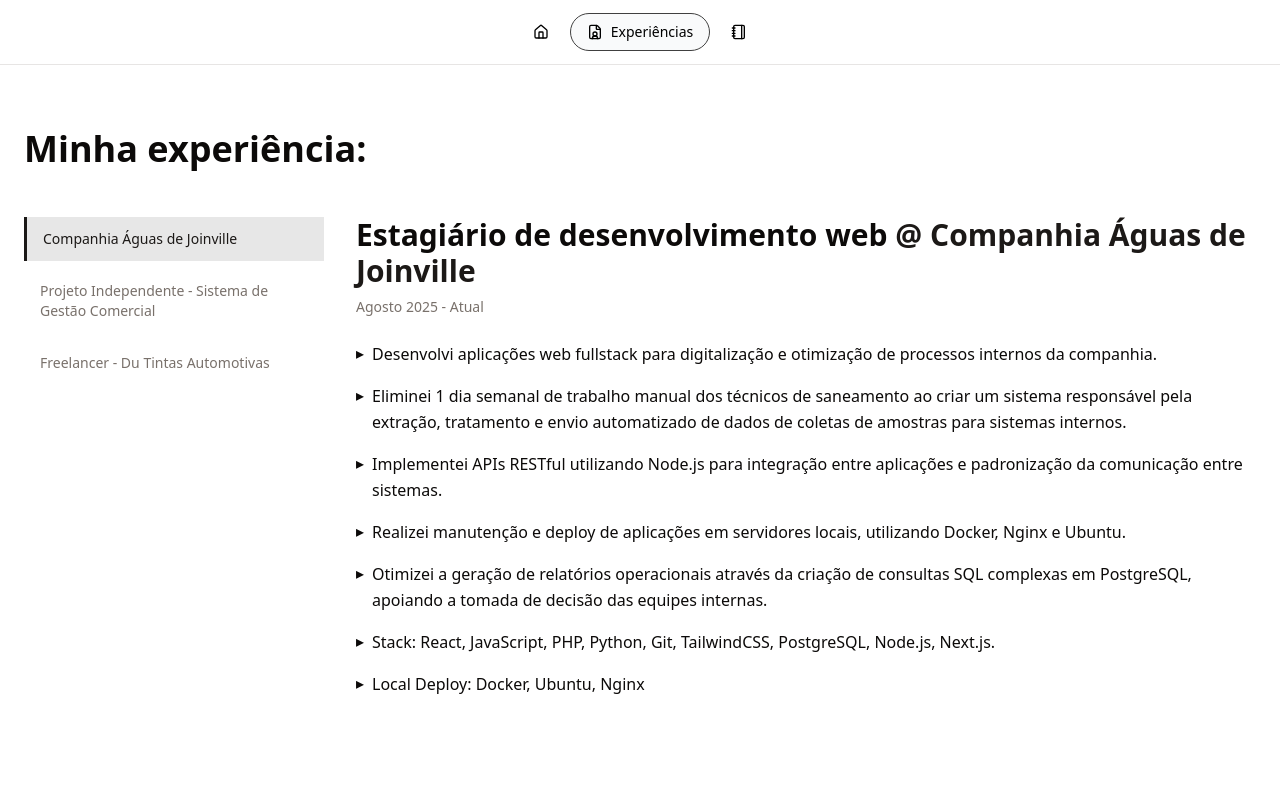
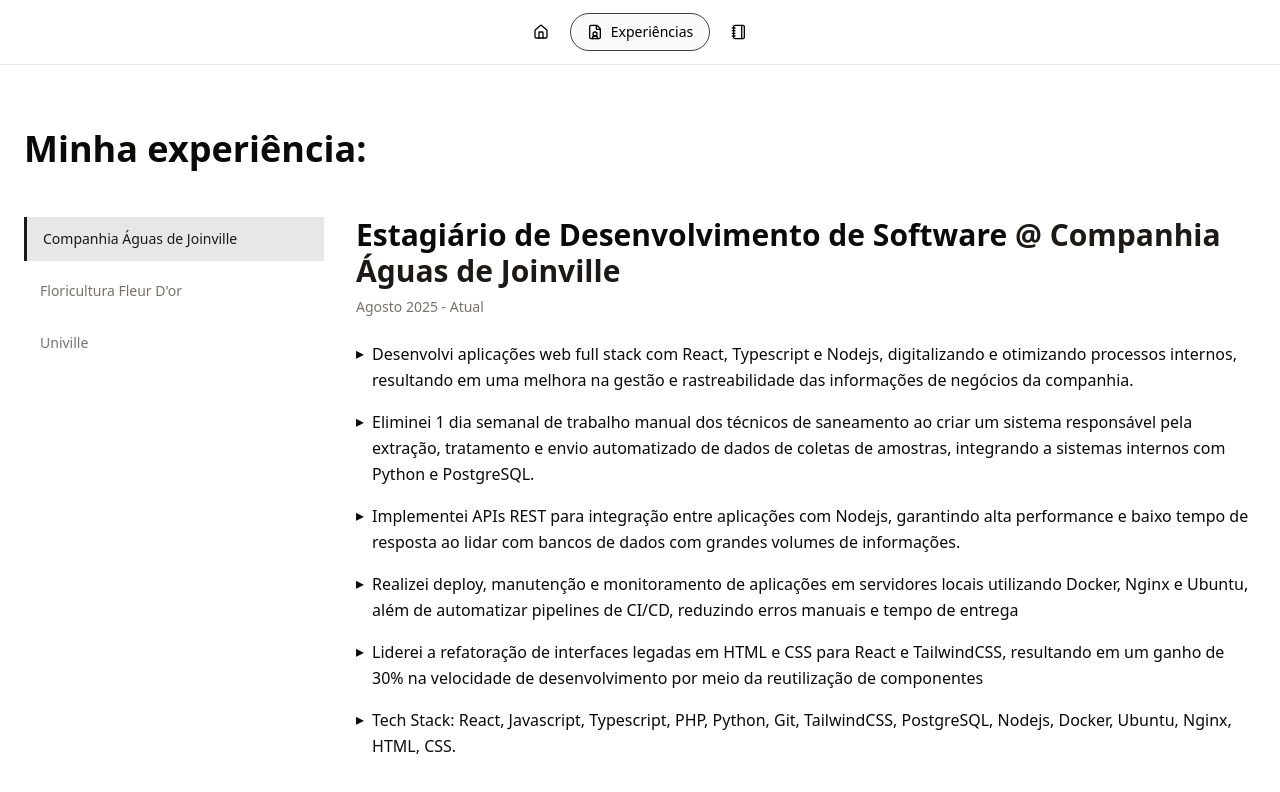
Before and after one commit to cyronp/portfolio, a Next.js app in the folder portfolio/: page /experiencias in a window 1280 px wide. Shown: the top 792 px of the page. Built offline with nearby package versions, Linux system fonts and the light colour scheme.

Commit message:
Refactor experience entries for clarity and detail; update roles, responsibilities, and tech stack descriptions

```diff
--- a/portfolio/app/experiencias/page.tsx
+++ b/portfolio/app/experiencias/page.tsx
@@ -15,44 +15,39 @@
   {
     id: "aguas-joinville",
     company: "Companhia Águas de Joinville",
-    role: "Estagiário de desenvolvimento web",
+    role: "Estagiário de Desenvolvimento de Software",
     period: "Agosto 2025 - Atual",
     responsibilities: [
-      "Desenvolvi aplicações web fullstack para digitalização e otimização de processos internos da companhia.",
-      "Eliminei 1 dia semanal de trabalho manual dos técnicos de saneamento ao criar um sistema responsável pela extração, tratamento e envio automatizado de dados de coletas de amostras para sistemas internos.",
-      "Implementei APIs RESTful utilizando Node.js para integração entre aplicações e padronização da comunicação entre sistemas.",
-      "Realizei manutenção e deploy de aplicações em servidores locais, utilizando Docker, Nginx e Ubuntu.",
-      "Otimizei a geração de relatórios operacionais através da criação de consultas SQL complexas em PostgreSQL, apoiando a tomada de decisão das equipes internas.",
-      "Stack: React, JavaScript, PHP, Python, Git, TailwindCSS, PostgreSQL, Node.js, Next.js.",
-      "Local Deploy: Docker, Ubuntu, Nginx",
+      "Desenvolvi aplicações web full stack com React, Typescript e Nodejs, digitalizando e otimizando processos internos, resultando em uma melhora na gestão e rastreabilidade das informações de negócios da companhia.",
+      "Eliminei 1 dia semanal de trabalho manual dos técnicos de saneamento ao criar um sistema responsável pela extração, tratamento e envio automatizado de dados de coletas de amostras, integrando a sistemas internos com Python e PostgreSQL.",
+      "Implementei APIs REST para integração entre aplicações com Nodejs, garantindo alta performance e baixo tempo de resposta ao lidar com bancos de dados com grandes volumes de informações.",
+      "Realizei deploy, manutenção e monitoramento de aplicações em servidores locais utilizando Docker, Nginx e Ubuntu, além de automatizar pipelines de CI/CD, reduzindo erros manuais e tempo de entrega",
+      "Liderei a refatoração de interfaces legadas em HTML e CSS para React e TailwindCSS, resultando em um ganho de 30% na velocidade de desenvolvimento por meio da reutilização de componentes",
+      "Tech Stack: React, Javascript, Typescript, PHP, Python, Git, TailwindCSS, PostgreSQL, Nodejs, Docker, Ubuntu, Nginx, HTML, CSS."
     ],
   },
   {
     id: "floricultura",
-    company: "Projeto Independente - Sistema de Gestão Comercial",
+    company: "Floricultura Fleur D'or",
     role: "Desenvolvedor Fullstack",
-    period: "Dezembro 2025 - Janeiro 2026",
+    period: "Dezembro 2025 - Fevereiro 2026",
     responsibilities: [
-      "Desenvolvi uma aplicação web fullstack para a digitalização do controle de estoque e fluxo de vendas de uma floricultura, substituindo processos manuais em papel.",
-      "Projetei e implementei um Dashboard de métricas utilizando Recharts, permitindo a visualização em tempo real do desempenho de vendas e saúde financeira do negócio.",
-      "Estruturei a aplicação em um Monorepo utilizando Next.js e TypeScript, garantindo a consistência de tipos e facilitando a manutenção do código.",
+      "Desenvolvi uma aplicação web full stack utilizando React, Typescript e Nextjs para a digitalização do controle de estoque e fluxo de vendas de uma floricultura, substituindo processos manuais em papel.",
+      "Implementei dashboards de métricas utilizando Prisma e API Routes, permitindo a visualização e atualização em tempo real do desempenho das vendas, horários de pico e margens de lucro, proporcionando uma visualização geral do negócio.",
+      "Estruturei a aplicação em um Monorepo utilizando Nodejs e Typescript garantindo a consistência de tipos e facilitando a manutenção e utilização do código no uso local.",
       "Implementei regras de negócio para controle de validade de produtos perecíveis e gestão de categorias através do Prisma ORM.",
-      "Construí uma interface moderna e responsiva focada em usabilidade com Shadcn/UI e TailwindCSS, utilizando TanStack Table para manipulação eficiente de grandes volumes de dados.",
-      "Stack: React, TypeScript, Next.js, Prisma, SQLite, TailwindCSS, Shadcn/UI, TanStack Table, Recharts.",
+      "Construí uma interface moderna e responsiva focada em usabilidade com TailwindCSS, acelerando em até 40% o fluxo de trabalho dos colaboradores.",
+      "Tech Stack: Nodejs, React, TypeScript, Next.js, Prisma, SQLite, TailwindCSS, Shadcn/UI, TanStack Table, Recharts",
     ],
   },
   {
-    id: "du-tintas",
-    company: "Freelancer - Du Tintas Automotivas",
-    role: "Desenvolvedor Frontend",
-    period: "Janeiro 2025 - Fev 2025",
+    id: "univille",
+    company: "Univille",
+    role: "Iniciação Científica ",
+    period: "Junho 2025 - Janeiro 2026",
     responsibilities: [
-      "Desenvolvimento de landing page para comércio físico com foco em conversão.",
-      "Interface mobile-first priorizando usabilidade e SEO.",
-      "Configuração de hospedagem, domínio e publicação da aplicação.",
-      "Melhorias de estrutura que contribuíram para o aumento de CTR da empresa.",
-      "Tech Stack: HTML, CSS, Javascript.",
-      "Deploy: VPS, Custom Domain.",
+      "Título: A GAMIFICAÇÃO COMO ESTRATÉGIA PARA INCENTIVAR A RECICLAGEM",
+      "Autor de pesquisa científica, com foco no uso de Tecnologias da Informação para o incentivo a reciclagem. Experiência em análise qualitativa de dados, revisão sistemática de literatura e estudo de mecânicas de engajamento (UX/Gamificação) aplicadas ao contexto escolar e social.",
     ],
   },
 ];
```
